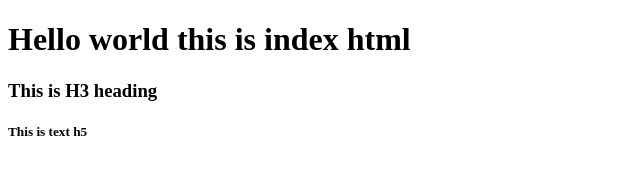
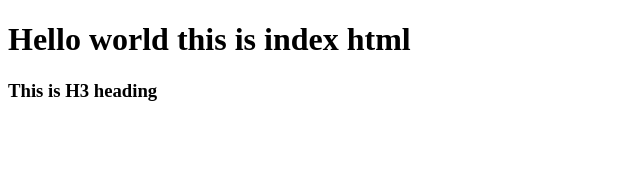
Before and after one commit to melvinsalex/Demo, a plain HTML site: page index.html in a window 1280 px wide. Shown: the full height of the page, 0-640 px from the left. Drawn offline with Linux system fonts and the light colour scheme.

Commit message:
Revert "This is h5 added"
This reverts commit cb5bbdbcb2fb9ecda0436c136e1b09ad6636b909.

```diff
--- a/index.html
+++ b/index.html
@@ -9,6 +9,5 @@
 <body>
     <h1>Hello world this is index html</h1>
     <h3>This is H3 heading</h3>
-    <h5>This is text h5</h5>
 </body>
 </html>
```
